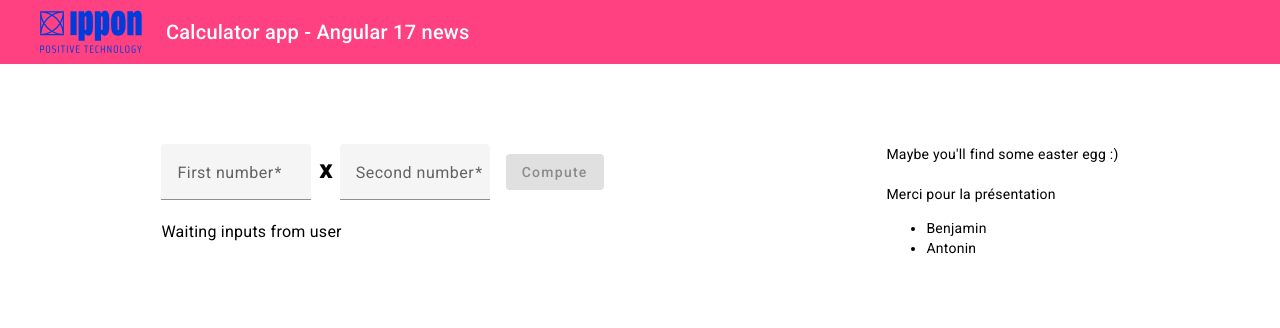
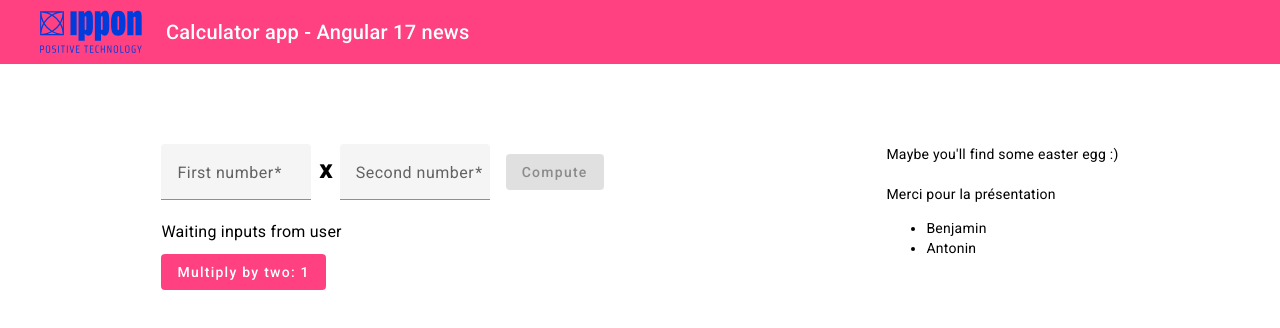
Before and after one commit to Algonight/calculator-app, an Angular app: page / in a window 1280 px wide. Shown: the top 328 px of the page. Built offline with nearby package versions, Linux system fonts and the light colour scheme.

Commit message:
Add MultiplyByTwo feature and some log

```diff
--- a/src/app/app.component.html
+++ b/src/app/app.component.html
@@ -1,7 +1,7 @@
 <app-header />
 <div class="container">
   <div class="calculator">
-    <app-calculator-input (compute)="onCompute($event)" />
+    <app-calculator-input (calculated)="onCompute($event)" />
     <app-calculator-result [result]="result" />
   </div>
   <div class="details">
--- a/src/app/calculator/calculator-input/calculator-input.component.ts
+++ b/src/app/calculator/calculator-input/calculator-input.component.ts
@@ -13,7 +13,7 @@ import { MatInputModule } from '@angular/material/input';
   styleUrl: './calculator-input.component.scss',
 })
 export class CalculatorInputComponent {
-  @Output() compute = new EventEmitter<number>();
+  @Output() calculated = new EventEmitter<number>();
 
   calculatorForm = new FormGroup({
     number1: new FormControl<number | null>(null, Validators.required),
@@ -24,7 +24,7 @@ export class CalculatorInputComponent {
     if (this.calculatorForm.valid) {
       const number1 = this.calculatorForm.get('number1')?.value as number;
       const number2 = this.calculatorForm.get('number2')?.value as number;
-      this.compute.emit(number1 * number2);
+      this.calculated.emit(number1 * number2);
     }
   }
 }
--- a/src/app/calculator/calculator-result/calculator-result.component.html
+++ b/src/app/calculator/calculator-result/calculator-result.component.html
@@ -5,3 +5,5 @@
 <ng-template #waitingForInput>
   <p>Waiting inputs from user</p>
 </ng-template>
+
+<button mat-flat-button color="accent" (click)="multiplyByTwo()">Multiply by two: {{ multiplied }}</button>
--- a/src/app/calculator/calculator-result/calculator-result.component.ts
+++ b/src/app/calculator/calculator-result/calculator-result.component.ts
@@ -1,16 +1,18 @@
 import { CommonModule } from '@angular/common';
 import { Component, Input } from '@angular/core';
+import { MatButtonModule } from '@angular/material/button';
 
 @Component({
   selector: 'app-calculator-result',
   standalone: true,
-  imports: [CommonModule],
+  imports: [CommonModule, MatButtonModule],
   templateUrl: './calculator-result.component.html',
   styleUrl: './calculator-result.component.scss',
 })
 export class CalculatorResultComponent {
   private _result?: number;
   resultSquareRoot?: number;
+  multiplied = 1;
 
   get result(): number | undefined {
     return this._result;
@@ -20,5 +22,12 @@ export class CalculatorResultComponent {
     if (value === undefined) return;
     this._result = value;
     this.resultSquareRoot = Math.sqrt(value);
+    console.log('Result is', this.result);
+    console.log('Square root result is', this.resultSquareRoot);
+  }
+
+  multiplyByTwo() {
+    this.multiplied *= 2;
+    console.log('Result multiplied by two is', this.multiplied);
   }
 }
```
